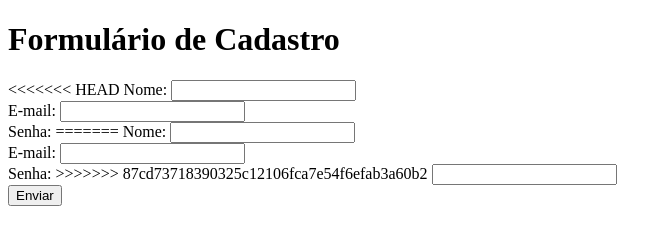
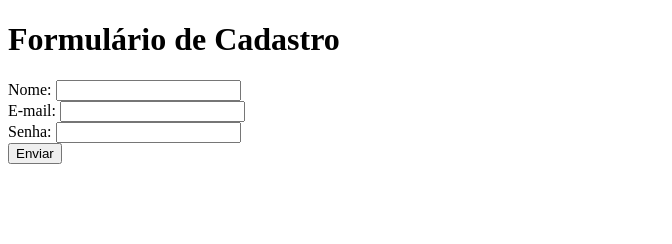
Before and after one commit to wesleymcosta/curso_ebac_frontend, a plain HTML site: page Exerc_formulário.html in a window 1280 px wide. Shown: the whole page, without its empty margins (0-672 px from the left). Drawn offline with Linux system fonts and the light colour scheme.

Commit message:
exerc_formulário

```diff
--- a/Exerc_formulário.html
+++ b/Exerc_formulário.html
@@ -8,19 +8,11 @@
 <body>
   <h1>Formulário de Cadastro</h1>
   <form>
-<<<<<<< HEAD
     <Label for="nome">Nome:</Label>
     <input id="nome" type="text"> </br>
     <label for="email">E-mail:</label>
     <input id="email" type="email"></br>
     <Label for="senha">Senha:</Label>
-=======
-    <label for="nome">Nome:</label>
-    <input id="nome" type="nome"></br>
-    <label for="email">E-mail:</label>
-    <input id="email" type="email"></br>
-    <label for="senha">Senha:</label>
->>>>>>> 87cd73718390325c12106fca7e54f6efab3a60b2
     <input id="senha" type="password"></br>
     <button type="submit">Enviar</button>
   </form>
```
